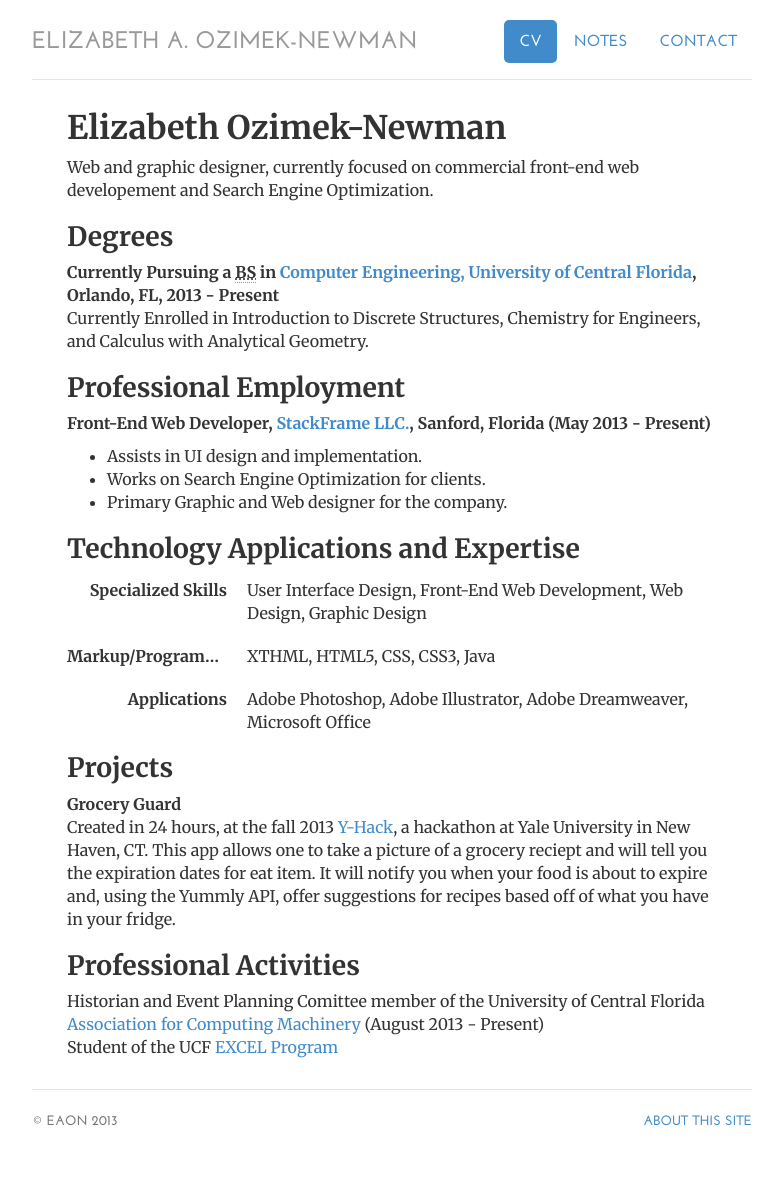
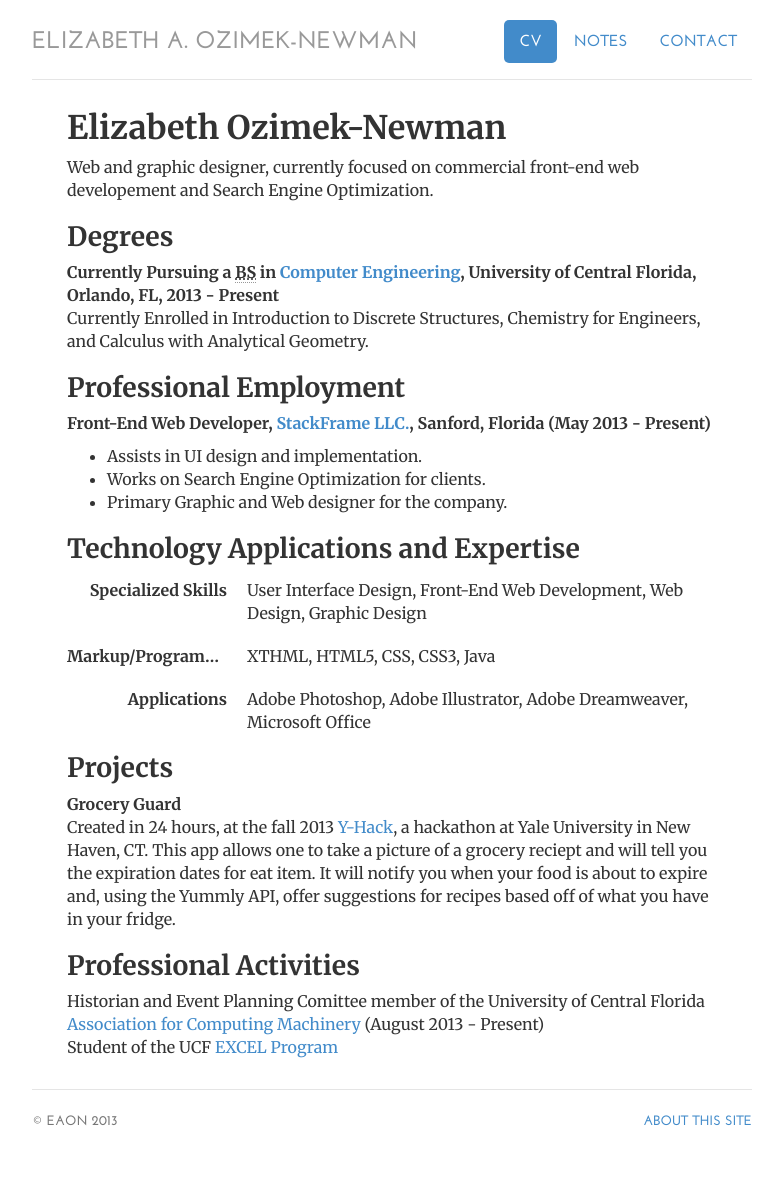
Before and after one commit to vitamessor/vitamessor.github.io, a Jekyll site: the page built from cv/index.html, in a window 1280 px wide. Shown: the whole page, without its empty margins (248-1031 px from the left). Built offline with Jekyll 4.4.1, drawn with Linux system fonts in a browser that asks for light colours.

Commit message:
minor adjustments to link

```diff
--- a/_layouts/default.html
+++ b/_layouts/default.html
@@ -14,6 +14,8 @@
 		<link href="/css/jumbotron-narrow.css" rel="stylesheet">
 		<link href="/css/style.css" rel="stylesheet">
 		<link href="/fonts/stylesheet.css" rel="stylesheet">
+
+		<!--DHre's all the css to override the other stylesheets bkaz dun fuck with bootstrap-->
 		<style type="text/css">
 		/*body { padding-top: 20px; padding-bottom: 40px; font-family: 'josefin_sansregular', Veranda, sans-serif; font-size: 20px; }
 
--- a/contact/index.html
+++ b/contact/index.html
@@ -13,7 +13,7 @@ contact: active
 	<ul class="list-unstyled">
 	<li><a href="https://twitter.com/ElizabethOzime1" target="_blank">@Twitter</a></li>
 	<li><a href="https://github.com/vitamessor/" target="_blank">@GitHub</a></li>
-	<li>Or by sending an e-mail to <span class="obfuscate">moc.liamg@namwenkemizohtebazile</span></li>
+	<li>Or by sending an e-mail to <a href="mailto:elizabethozimeknewman@gmail.com"><span class="obfuscate">moc.liamg@namwenkemizohtebazile</span></a></li>
 	</ul>
 
 </div>
--- a/cv/index.html
+++ b/cv/index.html
@@ -14,7 +14,7 @@ contact: passive
 				<p>Web and graphic designer, currently focused on commercial front-end web developement and Search Engine Optimization. </p>
 
 				<h2>Degrees</h2>
-				<p><strong>Currently Pursuing a <abbr title="Bachelors of Sciences">BS</abbr> in <a href="http://www.ece.ucf.edu/" target="_blank">Computer Engineering, University of Central Florida</a>, Orlando, FL, 2013 - Present</strong><br>
+				<p><strong>Currently Pursuing a <abbr title="Bachelors of Sciences">BS</abbr> in <a href="http://www.ece.ucf.edu/" target="_blank">Computer Engineering</a>, University of Central Florida, Orlando, FL, 2013 - Present</strong><br>
 					Currently Enrolled in Introduction to Discrete Structures, Chemistry for Engineers, and Calculus with Analytical Geometry. <br></p>
 
 
```
